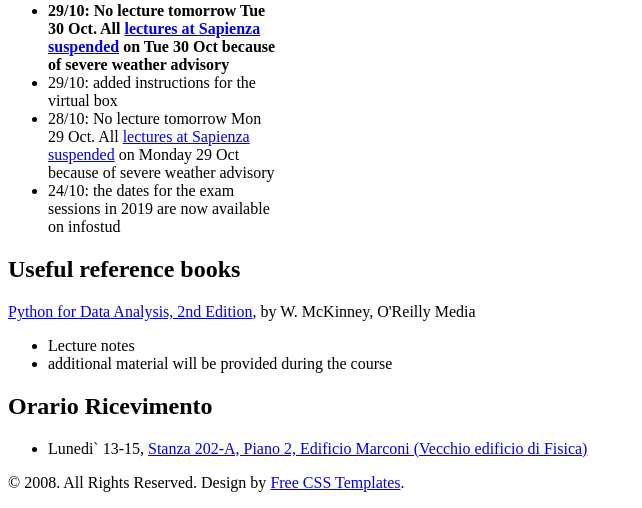
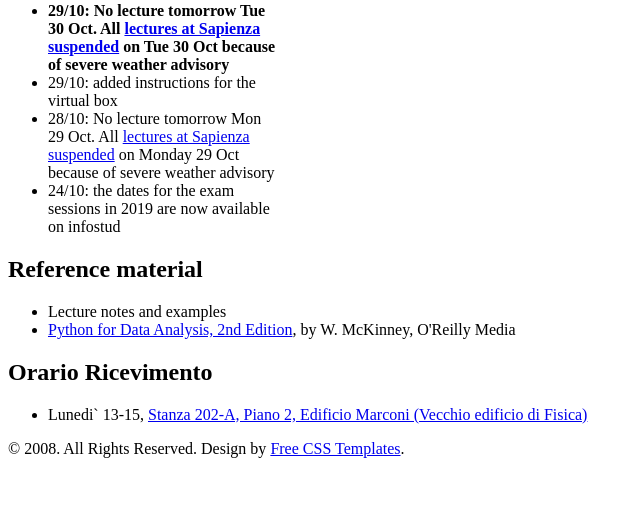
Before and after one commit to rahatlou/CMP, a PHP site: page / in a window 1280 px wide. Shown: the part 1632-2140 px from the top of the page, without its empty margins (0-642 px from the left). After the commit the page ends 2090 px from the top, so only its background shows below. Run offline with PHP 8.4, Linux system fonts and the light colour scheme; some libraries are stand-ins or nearby versions.

Commit message:
added reference for python

```diff
--- a/index.php
+++ b/index.php
@@ -82,16 +82,14 @@
           </ul> <!-- lista avvisi-->
           </div>
 
-	  <h2>Useful reference books</h2>
-	  <p>
-	  <a href="http://shop.oreilly.com/product/0636920050896.do"
-	  >Python for Data Analysis, 2nd Edition</a>, by W. McKinney,
-	  O'Reilly Media
+	  <h2>Reference material</h2>
+	  <ul>
+	    <li>Lecture notes and examples</li>
+	    <li><a href="http://shop.oreilly.com/product/0636920050896.do">
+	    Python for Data Analysis, 2nd Edition</a>, by W. McKinney,
+	    O'Reilly Media</li>
 
-           <ul>
-              <li>Lecture notes</li>
-              <li>additional material will be provided during the course</li>
-           </ul>
+	  </ul>
 
           <h2 class="title">Orario Ricevimento</h2>
            <ul>
```
